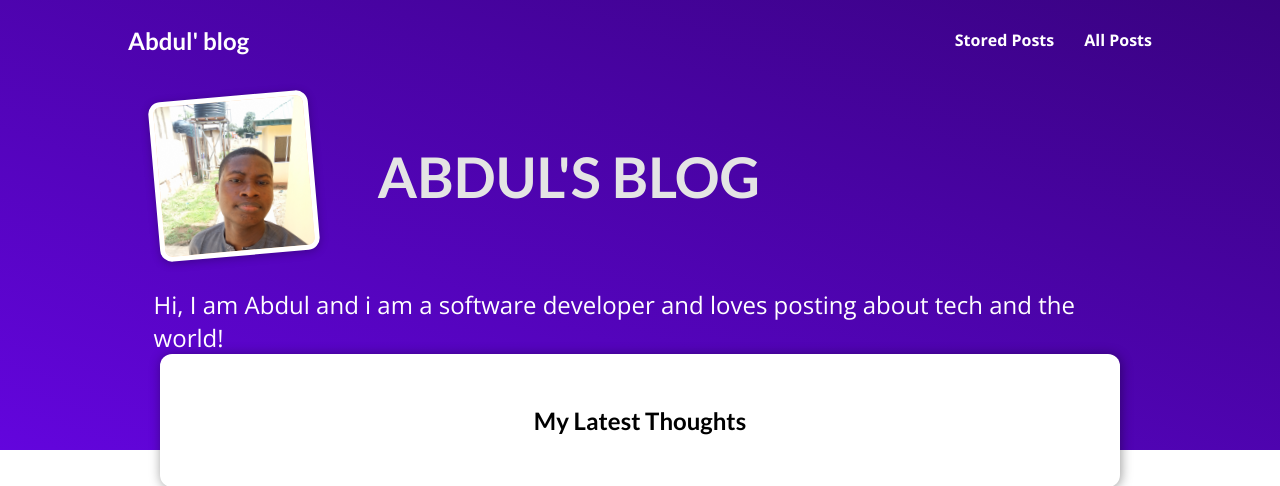
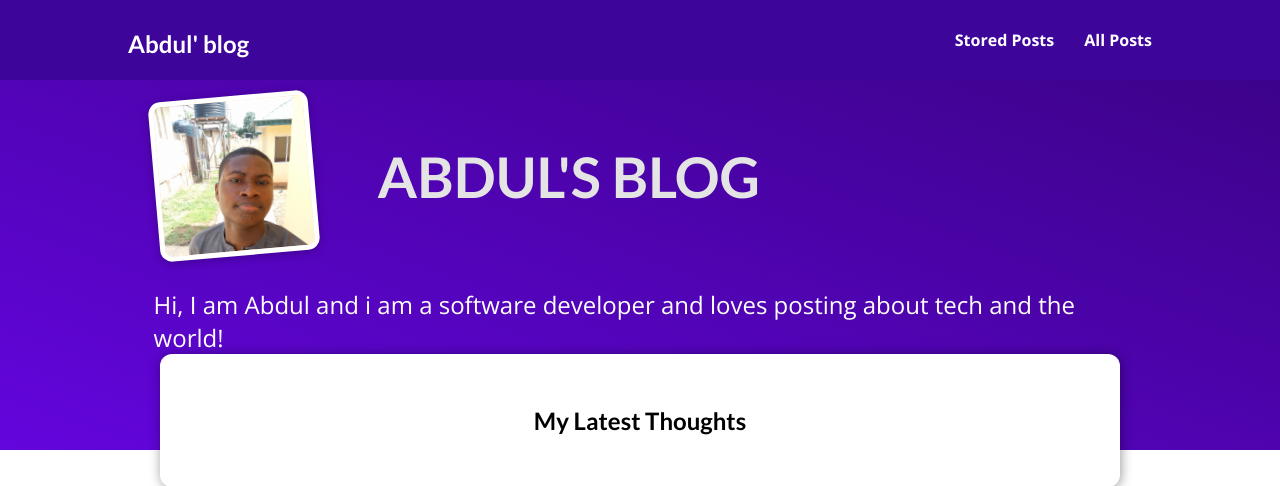
Before and after one commit to Abdul-abiola/django-blog-site, a Django app: page / in a window 1280 px wide. Shown: the top 486 px of the page. Run offline with Django 5.2, Linux system fonts and the light colour scheme; data that the repository does not hold is empty.

Commit message:
Update index.css

```diff
--- a/blog/static/blog/index.css
+++ b/blog/static/blog/index.css
@@ -5,14 +5,15 @@
   justify-content: space-between;
   align-items: center;
   padding: 0 10%;
+  background-color: #3e059b;
   /* position: absolute;
   top: 0;
   left: 0; */
 }
 #main-navigation nav {
   display: flex;
+  gap: 30px;
   align-items: center;
-  gap: 30px;
 }
 
 #main-navigation a {
@@ -28,8 +29,6 @@
 }
 #main-navigation h1 {
   margin: 0;
-  display: flex;
-  align-items: center;
 }
 
 #main-navigation h1 a:hover,
```
